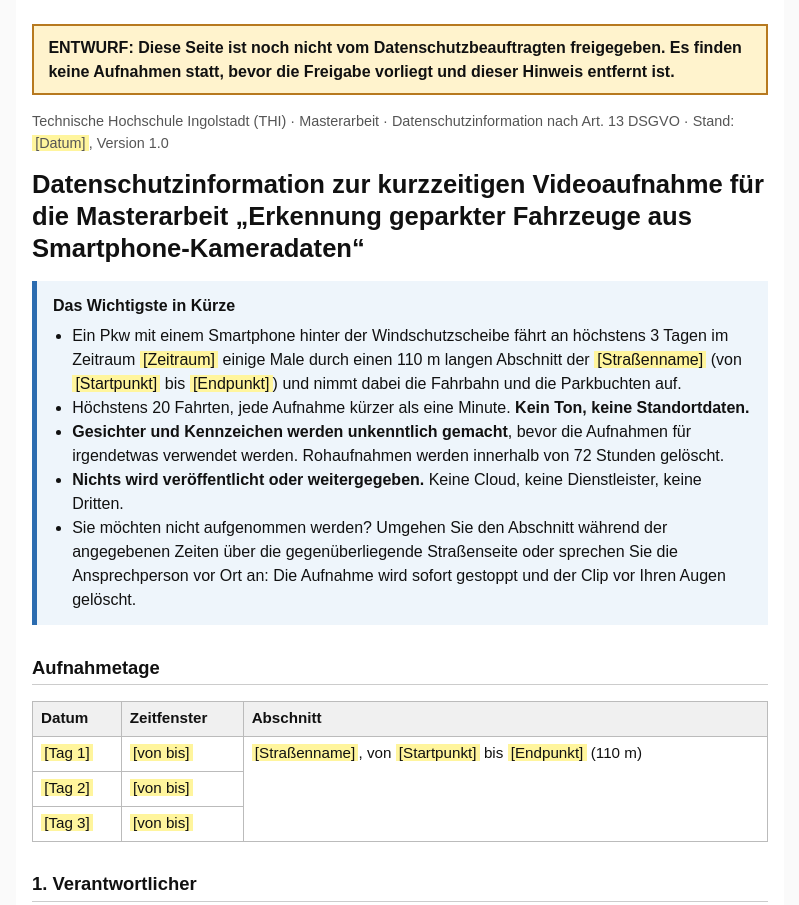
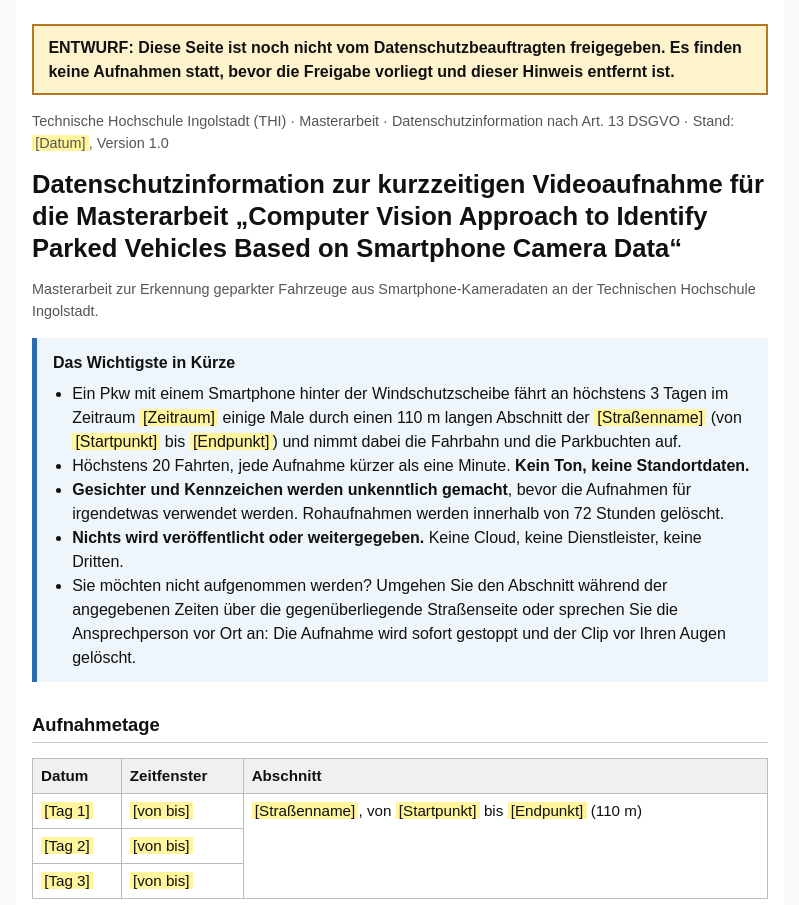
Before and after one commit to yamin335/parked-vehicles-dsi, a plain HTML site: page index.html in a window 1280 px wide. Shown: the top 905 px of the page, without its empty margins (240-1039 px from the left). Drawn offline with Linux system fonts and the light colour scheme.

Commit message:
Use the registered thesis title

```diff
--- a/index.html
+++ b/index.html
@@ -29,7 +29,8 @@
   <p class="banner">ENTWURF: Diese Seite ist noch nicht vom Datenschutzbeauftragten freigegeben. Es finden keine Aufnahmen statt, bevor die Freigabe vorliegt und dieser Hinweis entfernt ist.</p>
 
   <p class="meta">Technische Hochschule Ingolstadt (THI) · Masterarbeit · Datenschutzinformation nach Art. 13 DSGVO · Stand: <span class="ph">[Datum]</span>, Version 1.0</p>
-  <h1>Datenschutzinformation zur kurzzeitigen Videoaufnahme für die Masterarbeit „Erkennung geparkter Fahrzeuge aus Smartphone-Kameradaten“</h1>
+  <h1>Datenschutzinformation zur kurzzeitigen Videoaufnahme für die Masterarbeit „Computer Vision Approach to Identify Parked Vehicles Based on Smartphone Camera Data“</h1>
+  <p class="meta">Masterarbeit zur Erkennung geparkter Fahrzeuge aus Smartphone-Kameradaten an der Technischen Hochschule Ingolstadt.</p>
 
   <div class="summary">
     <strong>Das Wichtigste in Kürze</strong>
```
Also changed, not shown: 1 other file.
